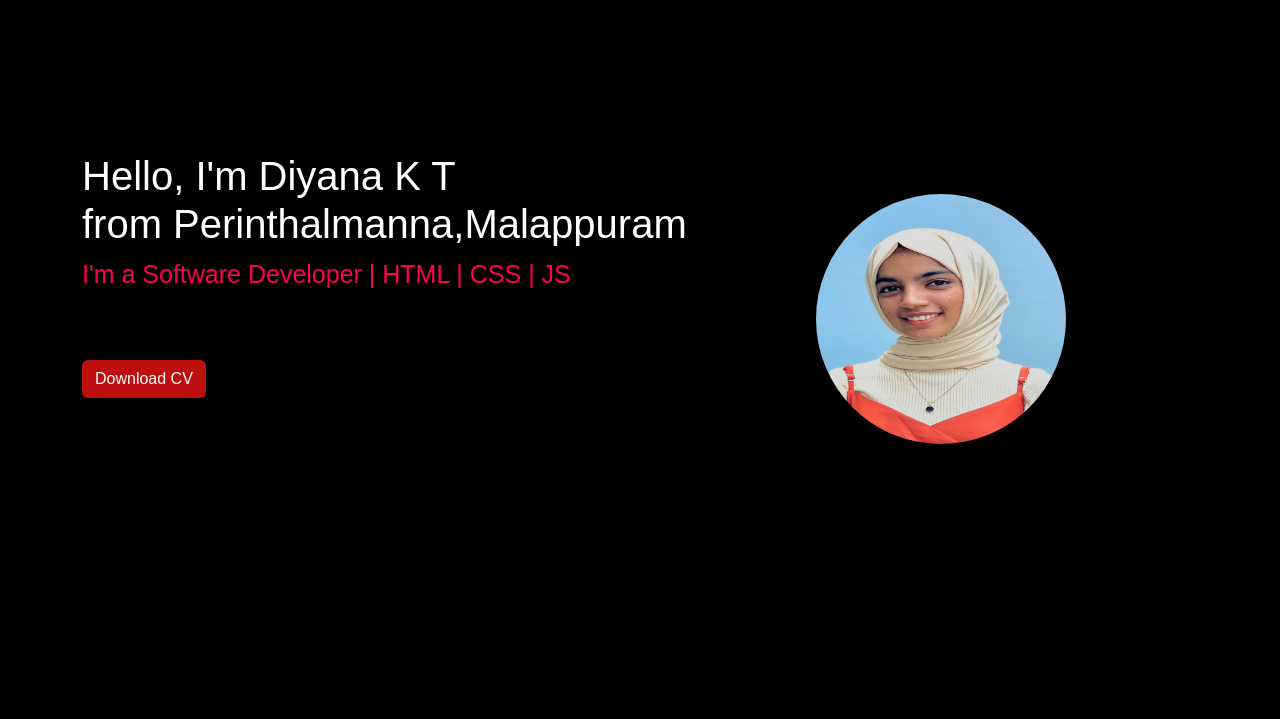
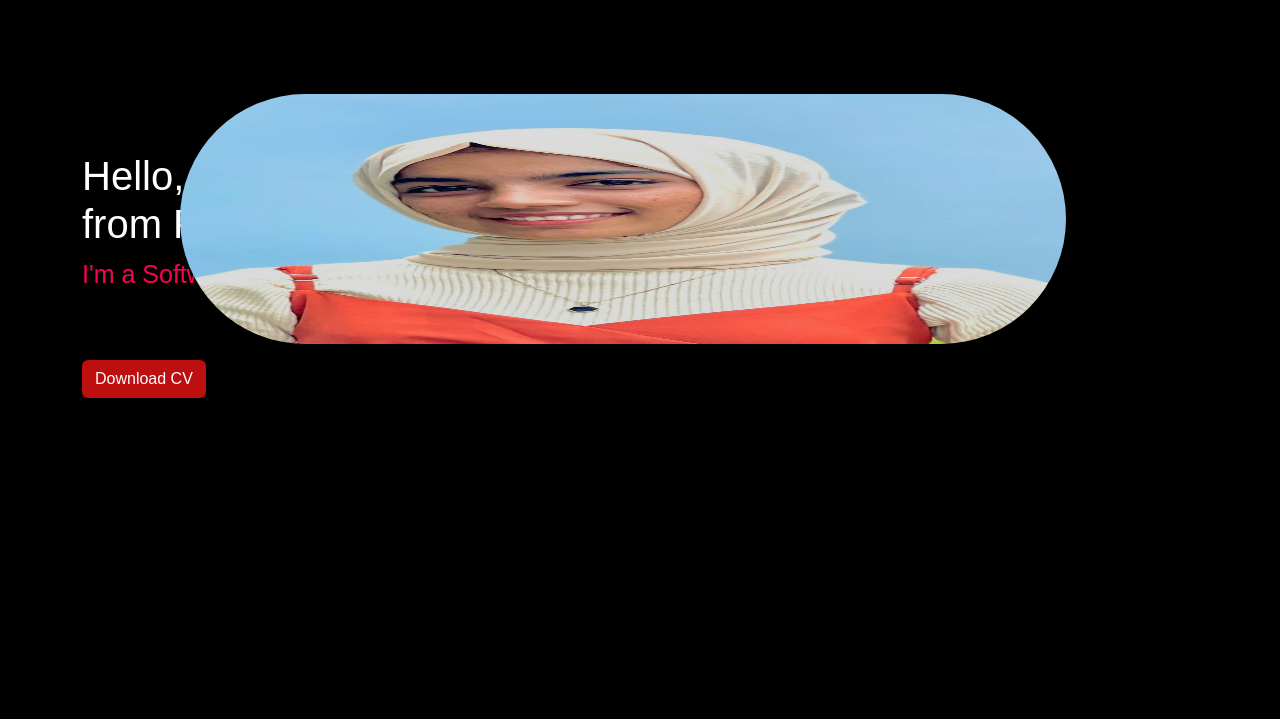
Before and after one commit to Diyanaah/Diyanaportfolio, a plain HTML site: page index.html in a window 1280 px wide. Shown: the part 81-800 px from the top of the page. Drawn offline with nearby package versions, Linux system fonts and the light colour scheme.

Commit message:
last push

```diff
--- a/style.css
+++ b/style.css
@@ -80,9 +80,15 @@ nav ul li a:hover::after{
     transform: translateY(-50%);
 
 }
+.image{
+    display: flex;
+    justify-content: center;
+    left: 10px;
+    top: 300px;
+}
 .image img{
     margin: 150px;
-    width: 250px;
+    width: 30000000px;
     height: 250px;
     border-radius: 1000px;
 
```
